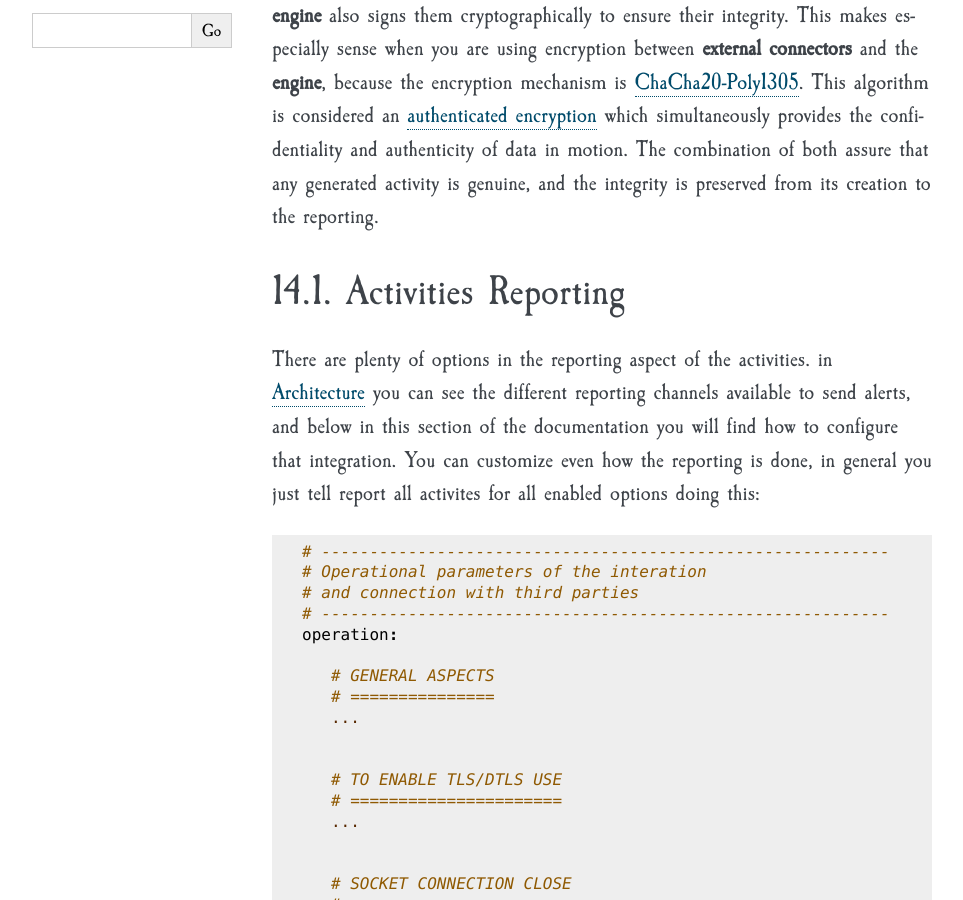
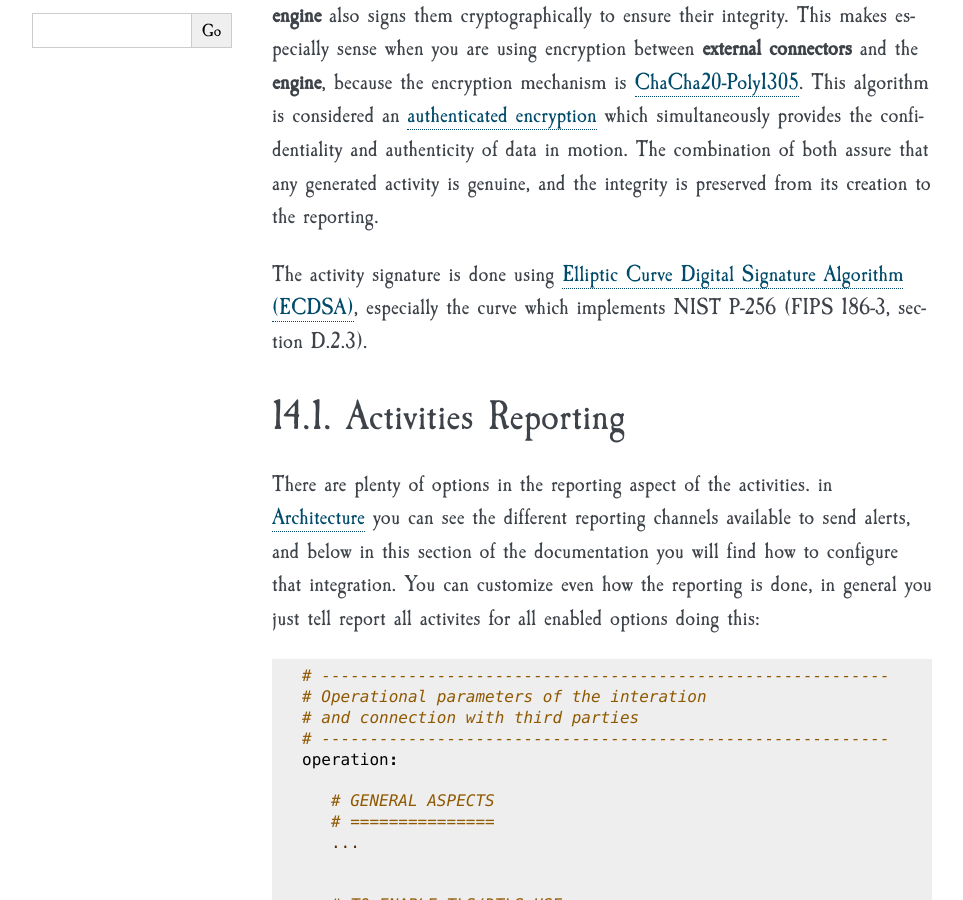
Before and after one commit to 4LB3R70D/SecLopeDeVega-Docs, a Sphinx documentation site: the page built from docs/source/content/activities.rst, in a window 1280 px wide and 900 px high, scrolled down 355 px. Shown: the whole window, without its empty margins (148-1111 px from the left). Built offline with Sphinx 7.4.7, drawn with Linux system fonts in a browser that asks for light colours.

Commit message:
added cyprot information about the signature of activities

```diff
--- a/docs/source/content/activities.rst
+++ b/docs/source/content/activities.rst
@@ -11,6 +11,9 @@ The integrity of the activities has been considered in the design of *Lope*, sin
 when you are using encryption between **external connectors** and the **engine**, because the encryption mechanism is `ChaCha20-Poly1305 <https://en.wikipedia.org/wiki/ChaCha20-Poly1305>`_.
 This algorithm is considered an `authenticated encryption <https://en.wikipedia.org/wiki/Authenticated_encryption>`_ which simultaneously provides the confidentiality and authenticity of
 data in motion. The combination of both assure that any generated activity is genuine, and the integrity is preserved from its creation to the reporting.
+
+The activity signature is done using `Elliptic Curve Digital Signature Algorithm (ECDSA) <https://en.wikipedia.org/wiki/Elliptic_Curve_Digital_Signature_Algorithm>`_, especially the
+curve which implements NIST P-256 (FIPS 186-3, section D.2.3).
 
 .. index:: Activities Reporting
 
```
